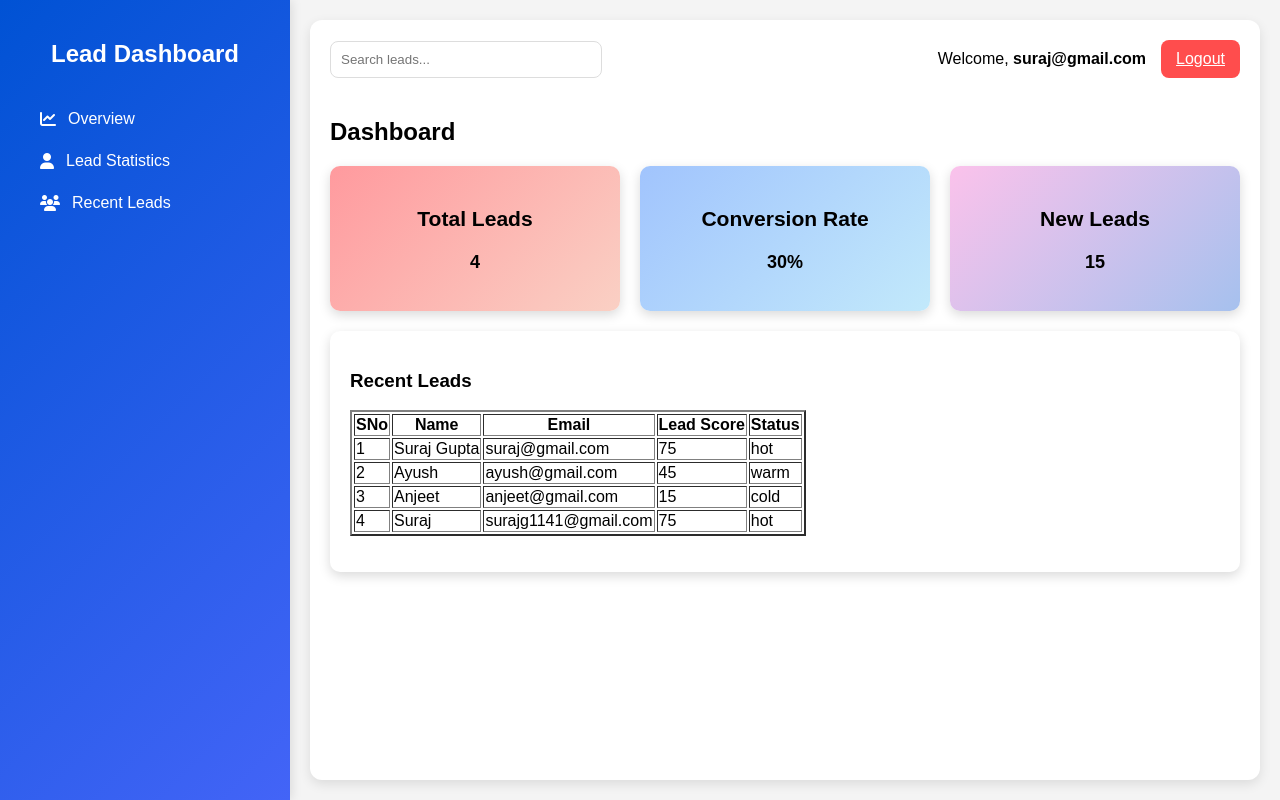
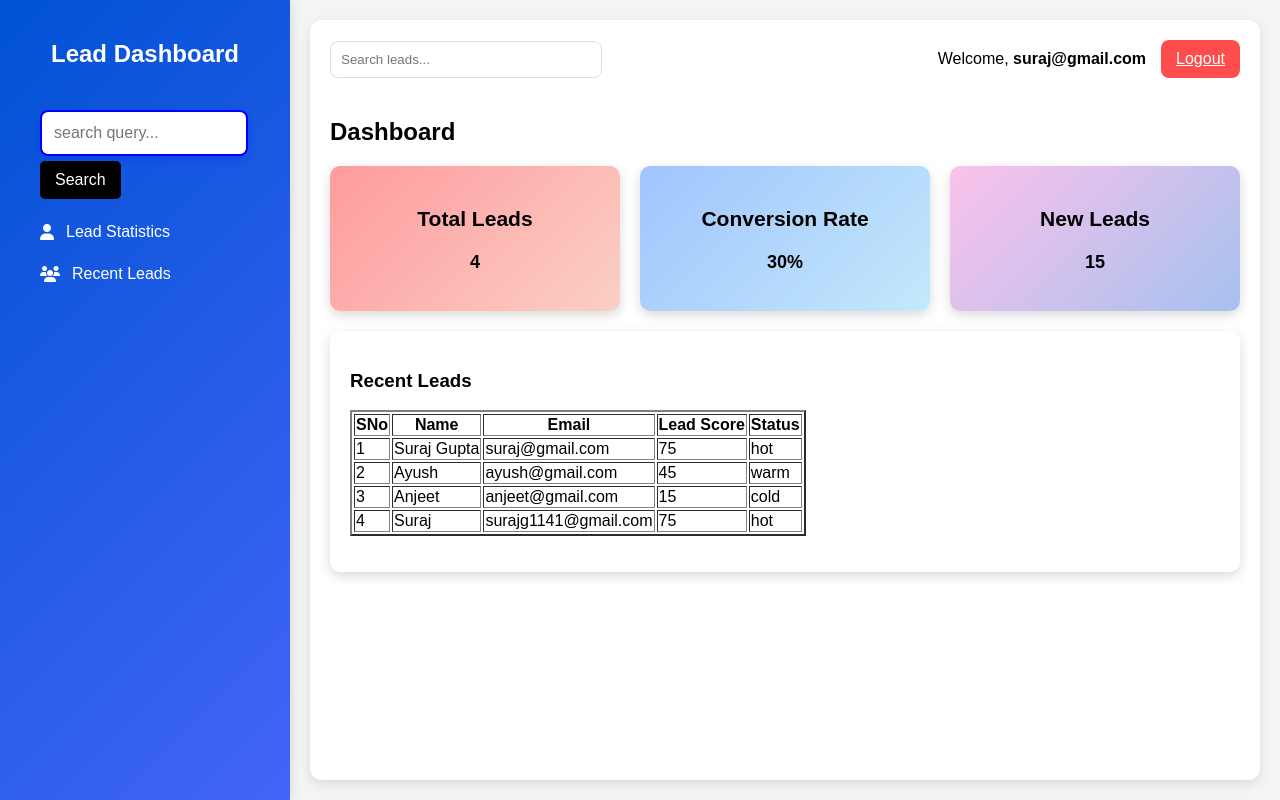
Before and after one commit to Surajgupta63/DrCode_LeadScore, a Flask app: page /dashboard in a window 1280 px wide. Run offline with Flask 3, Linux system fonts and the light colour scheme; a user stored in the database is signed in; some libraries are stand-ins or nearby versions.

Commit message:
AI Generation leads

```diff
--- a/main.py
+++ b/main.py
@@ -6,6 +6,7 @@ from flask_sqlalchemy import SQLAlchemy
 from datetime import datetime
 import bcrypt
 from flask_mail import Mail, Message
+from chatbot import get_openai_response
 
 app = Flask(__name__)
 
@@ -179,8 +180,17 @@ def login():
     return render_template('login.html')
 
 
-@app.route('/dashboard')
+@app.route('/dashboard', methods=['GET', 'POST'])
 def dashboard():
+    if request.method == 'POST':
+        query = request.form['query']
+        try:
+            response = get_openai_response(question=query)
+            print("AI ka Response: ", response)
+        except Exception as e:
+            print(f"Error fetching query is: {str(e)}")
+
+
     if session['email']:
         user = User.query.filter_by(email = session['email']).first()
 
--- a/requirements.txt
+++ b/requirements.txt
@@ -1,4 +1,5 @@
 openai
+langchain-openai
 flask
 python-dotenv
 SQLAlchemy
--- /dev/null
+++ b/static/style/dashboard.css
@@ -0,0 +1,181 @@
+body {
+    font-family: 'Poppins', sans-serif;
+    margin: 0;
+    padding: 0;
+    background: #f4f4f4;
+    display: flex;
+}
+
+.dashboard {
+    display: flex;
+    width: 100%;
+    height: 100vh;
+}
+
+.sidebar {
+    background: linear-gradient(135deg, #0052D4, #4364F7);
+    color: white;
+    padding: 20px;
+    width: 250px;
+    display: flex;
+    flex-direction: column;
+    align-items: center;
+    box-shadow: 2px 0 10px rgba(0, 0, 0, 0.1);
+}
+
+.sidebar h2 {
+    text-align: center;
+    margin-bottom: 30px;
+    font-size: 24px;
+    font-weight: 600;
+}
+
+.menu {
+    width: 100%;
+}
+
+.menu-item {
+    display: flex;
+    align-items: center;
+    padding: 12px 20px;
+    cursor: pointer;
+    border-radius: 8px;
+    transition: background 0.3s;
+    font-size: 16px;
+}
+
+.menu-item:hover {
+    background: rgba(255, 255, 255, 0.2);
+}
+
+.menu-item i {
+    margin-right: 12px;
+}
+
+.main-content {
+    flex-grow: 1;
+    padding: 20px;
+    background: white;
+    border-radius: 12px;
+    box-shadow: 0px 4px 12px rgba(0, 0, 0, 0.1);
+    margin: 20px;
+    display: flex;
+    flex-direction: column;
+}
+
+.top-bar {
+    display: flex;
+    justify-content: space-between;
+    align-items: center;
+    margin-bottom: 20px;
+}
+
+.search-bar input {
+    padding: 10px;
+    border: 1px solid #ddd;
+    border-radius: 8px;
+    width: 250px;
+}
+
+.user-info {
+    display: flex;
+    align-items: center;
+    gap: 15px;
+}
+
+.logout-btn {
+    background: #ff4d4d;
+    color: white;
+    border: none;
+    padding: 10px 15px;
+    border-radius: 8px;
+    cursor: pointer;
+    transition: background 0.3s;
+}
+
+.logout-btn:hover {
+    background: #cc0000;
+}
+
+.stats {
+    display: flex;
+    justify-content: space-between;
+    gap: 20px;
+    margin-bottom: 20px;
+}
+
+.stat-box {
+    background: linear-gradient(135deg, #ff9a9e, #fad0c4);
+    padding: 20px;
+    border-radius: 10px;
+    box-shadow: 0px 4px 12px rgba(0, 0, 0, 0.15);
+    text-align: center;
+    width: 30%;
+    transition: transform 0.3s, box-shadow 0.3s;
+    font-size: 18px;
+    font-weight: 600;
+}
+
+.stat-box:hover {
+    transform: scale(1.05);
+    box-shadow: 0px 6px 15px rgba(0, 0, 0, 0.2);
+}
+
+.recent-leads {
+    background: white;
+    padding: 20px;
+    border-radius: 10px;
+    box-shadow: 0px 4px 12px rgba(0, 0, 0, 0.15);
+}
+
+.lead-list {
+    list-style: none;
+    padding: 0;
+}
+
+.lead-list li {
+    padding: 12px;
+    border-bottom: 1px solid #ddd;
+    transition: background 0.3s;
+}
+
+.lead-list li:hover {
+    background: rgba(0, 123, 255, 0.1);
+}
+
+.lead-list li:last-child {
+    border-bottom: none;
+}
+
+.search-input {
+    width: 180px;
+    padding: 12px;
+    border: 2px solid blue;
+    border-radius: 8px;
+    outline: none;
+    font-size: 16px;
+    transition: 0.3s ease;
+    box-shadow: 0px 4px 8px rgba(0, 0, 255, 0.2);
+}
+
+.search-input:focus {
+    border-color: darkblue;
+    box-shadow: 0 0 10px rgba(0, 0, 255, 0.4);
+}
+
+.search-button {
+    background: black;
+    color: white;
+    border: none;
+    outline: none;
+    margin-top: 5px;
+    padding: 10px 15px;
+    border-radius: 5px;
+    cursor: pointer;
+    font-size: 16px;
+    transition: 0.3s ease;
+}
+
+.search-button:hover {
+    background: darkblue;
+}
--- a/templates/dashboard.html
+++ b/templates/dashboard.html
@@ -4,144 +4,22 @@
     <meta charset="UTF-8">
     <meta name="viewport" content="width=device-width, initial-scale=1.0">
     <title>Lead Conversion Dashboard</title>
-    <style>
-        body {
-            font-family: 'Poppins', sans-serif;
-            margin: 0;
-            padding: 0;
-            background: #f4f4f4;
-            display: flex;
-        }
-        .dashboard {
-            display: flex;
-            width: 100%;
-            height: 100vh;
-        }
-        .sidebar {
-            background: linear-gradient(135deg, #0052D4, #4364F7);
-            color: white;
-            padding: 20px;
-            width: 250px;
-            display: flex;
-            flex-direction: column;
-            align-items: center;
-            box-shadow: 2px 0 10px rgba(0, 0, 0, 0.1);
-        }
-        .sidebar h2 {
-            text-align: center;
-            margin-bottom: 30px;
-            font-size: 24px;
-            font-weight: 600;
-        }
-        .menu {
-            width: 100%;
-        }
-        .menu-item {
-            display: flex;
-            align-items: center;
-            padding: 12px 20px;
-            cursor: pointer;
-            border-radius: 8px;
-            transition: background 0.3s;
-            font-size: 16px;
-        }
-        .menu-item:hover {
-            background: rgba(255, 255, 255, 0.2);
-        }
-        .menu-item i {
-            margin-right: 12px;
-        }
-        .main-content {
-            flex-grow: 1;
-            padding: 20px;
-            background: white;
-            border-radius: 12px;
-            box-shadow: 0px 4px 12px rgba(0, 0, 0, 0.1);
-            margin: 20px;
-            display: flex;
-            flex-direction: column;
-        }
-        .top-bar {
-            display: flex;
-            justify-content: space-between;
-            align-items: center;
-            margin-bottom: 20px;
-        }
-        .search-bar input {
-            padding: 10px;
-            border: 1px solid #ddd;
-            border-radius: 8px;
-            width: 250px;
-        }
-        .user-info {
-            display: flex;
-            align-items: center;
-            gap: 15px;
-        }
-        .logout-btn {
-            background: #ff4d4d;
-            color: white;
-            border: none;
-            padding: 10px 15px;
-            border-radius: 8px;
-            cursor: pointer;
-            transition: background 0.3s;
-        }
-        .logout-btn:hover {
-            background: #cc0000;
-        }
-        .stats {
-            display: flex;
-            justify-content: space-between;
-            gap: 20px;
-            margin-bottom: 20px;
-        }
-        .stat-box {
-            background: linear-gradient(135deg, #ff9a9e, #fad0c4);
-            padding: 20px;
-            border-radius: 10px;
-            box-shadow: 0px 4px 12px rgba(0, 0, 0, 0.15);
-            text-align: center;
-            width: 30%;
-            transition: transform 0.3s, box-shadow 0.3s;
-            font-size: 18px;
-            font-weight: 600;
-        }
-        .stat-box:hover {
-            transform: scale(1.05);
-            box-shadow: 0px 6px 15px rgba(0, 0, 0, 0.2);
-        }
-        .recent-leads {
-            background: white;
-            padding: 20px;
-            border-radius: 10px;
-            box-shadow: 0px 4px 12px rgba(0, 0, 0, 0.15);
-        }
-        .lead-list {
-            list-style: none;
-            padding: 0;
-        }
-        .lead-list li {
-            padding: 12px;
-            border-bottom: 1px solid #ddd;
-            transition: background 0.3s;
-        }
-        .lead-list li:hover {
-            background: rgba(0, 123, 255, 0.1);
-        }
-        .lead-list li:last-child {
-            border-bottom: none;
-        }
-    </style>
+    <link rel="stylesheet" href="static/style/dashboard.css">
     <script src="https://kit.fontawesome.com/a076d05399.js" crossorigin="anonymous"></script>
 </head>
+
 <body>
     <!-- Main Dash board -->
     <div class="dashboard">
         <div class="sidebar">
             <h2>Lead Dashboard</h2>
             <div class="menu">
-                <div class="menu-item"><i class="fas fa-chart-line"></i> Overview</div>
+                <div class="menu-item">
+                    <form action="/dashboard" method="post">
+                        <input type="text" name="query" , id="query" class="search-input" placeholder="search query...">
+                        <button type="submit" class="search-button">Search</button>
+                    </form>
+                </div>
                 <div class="menu-item"><i class="fas fa-user"></i> Lead Statistics</div>
                 <div class="menu-item"><i class="fas fa-users"></i> Recent Leads</div>
             </div>
@@ -210,4 +88,5 @@
         </div>
     </div>
 </body>
+
 </html>
```
Also changed, not shown: chatbot.py (added, +16 -0 lines), instance/user.db, 1 other file.
